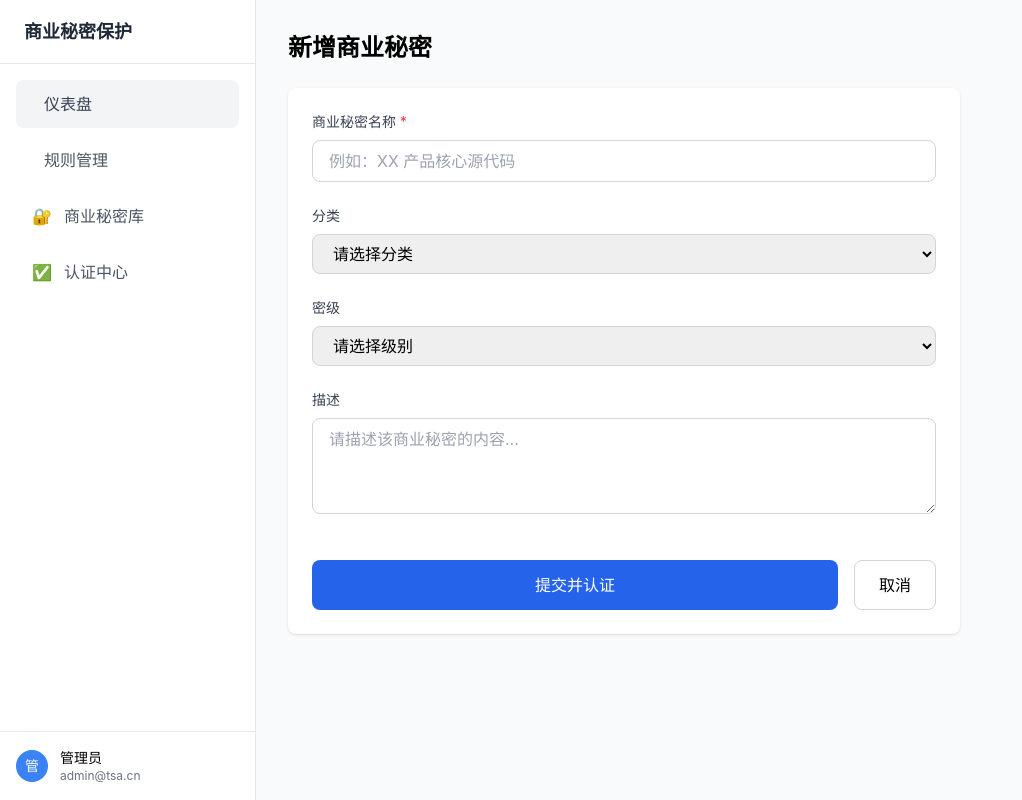
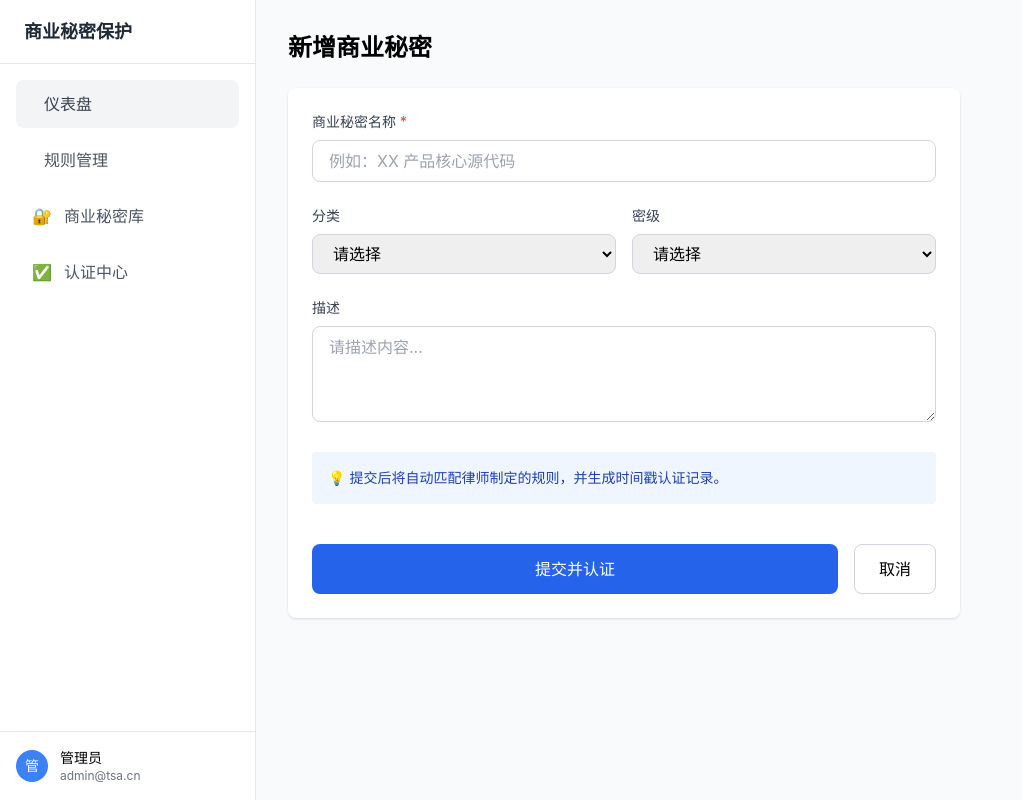
Before and after one commit to smknisyvecrix/trade-secret-demo, a Next.js app: page /secrets/new in a window 1280 px wide. Shown: the whole page, without its empty margins (0-1022 px from the left). Built offline with nearby package versions, Linux system fonts and the light colour scheme; no server answers.

Commit message:
实现新增秘密时的自动时间戳认证逻辑

```diff
--- a/src/app/secrets/new/page.tsx
+++ b/src/app/secrets/new/page.tsx
@@ -19,11 +19,11 @@ export default function NewSecretPage() {
     setLoading(true);
 
     try {
-      // 生成编号
+      // 1. 生成编号
       const code = 'TS-' + Date.now().toString().slice(-6);
 
-      // 插入数据到 Supabase
-      const { error } = await supabase
+      // 2. 插入商业秘密数据
+      const { data: secretData, error: secretError } = await supabase
         .from('trade_secrets')
         .insert({
           code: code,
@@ -32,16 +32,30 @@ export default function NewSecretPage() {
           category_id: formData.category_id || null,
           level_id: formData.level_id || null,
           status: 'active'
+        })
+        .select()
+        .single();
+
+      if (secretError) throw secretError;
+
+      // 3. 自动触发时间戳认证（核心逻辑！）
+      // 模拟调用时间戳 API，生成认证记录
+      const { error: certError } = await supabase
+        .from('timestamp_certifications')
+        .insert({
+          secret_id: secretData.id,
+          cert_type: 'create', // 创建认证
+          status: 'success',
+          certified_at: new Date().toISOString()
         });
 
-      if (error) throw error;
+      if (certError) throw certError;
 
-      // 成功后跳转到列表页
-      alert('新增成功！');
+      alert('✅ 新增成功！系统已自动完成时间戳认证。');
       router.push('/secrets');
       router.refresh();
     } catch (error) {
-      alert('新增失败：' + (error as any).message);
+      alert('操作失败：' + (error as any).message);
     } finally {
       setLoading(false);
     }
@@ -52,7 +66,6 @@ export default function NewSecretPage() {
       <h2 className="text-2xl font-bold mb-6">新增商业秘密</h2>
 
       <form onSubmit={handleSubmit} className="bg-white rounded-lg shadow p-6 space-y-6">
-        {/* 名称 */}
         <div>
           <label className="block text-sm font-medium text-gray-700 mb-2">
             商业秘密名称 <span className="text-red-500">*</span>
@@ -60,66 +73,52 @@ export default function NewSecretPage() {
           <input
             type="text"
             required
-            className="w-full border border-gray-300 rounded-lg px-4 py-2 focus:ring-2 focus:ring-blue-500 focus:border-blue-500"
+            className="w-full border border-gray-300 rounded-lg px-4 py-2 focus:ring-2 focus:ring-blue-500"
             placeholder="例如：XX 产品核心源代码"
             value={formData.name}
             onChange={(e) => setFormData({...formData, name: e.target.value})}
           />
         </div>
 
-        {/* 分类 */}
+        <div className="grid grid-cols-2 gap-4">
           <div>
             <label className="block text-sm font-medium text-gray-700 mb-2">分类</label>
-          <select
-            className="w-full border border-gray-300 rounded-lg px-4 py-2"
-            value={formData.category_id}
-            onChange={(e) => setFormData({...formData, category_id: e.target.value})}
-          >
-            <option value="">请选择分类</option>
+            <select className="w-full border border-gray-300 rounded-lg px-4 py-2"
+              value={formData.category_id} onChange={(e) => setFormData({...formData, category_id: e.target.value})}>
+              <option value="">请选择</option>
               <option value="1">技术信息</option>
               <option value="2">经营信息</option>
             </select>
           </div>
-
-        {/* 级别 */}
           <div>
             <label className="block text-sm font-medium text-gray-700 mb-2">密级</label>
-          <select
-            className="w-full border border-gray-300 rounded-lg px-4 py-2"
-            value={formData.level_id}
-            onChange={(e) => setFormData({...formData, level_id: e.target.value})}
-          >
-            <option value="">请选择级别</option>
+            <select className="w-full border border-gray-300 rounded-lg px-4 py-2"
+              value={formData.level_id} onChange={(e) => setFormData({...formData, level_id: e.target.value})}>
+              <option value="">请选择</option>
               <option value="1">核心</option>
               <option value="2">重要</option>
             </select>
           </div>
+        </div>
 
-        {/* 描述 */}
         <div>
           <label className="block text-sm font-medium text-gray-700 mb-2">描述</label>
-          <textarea
-            className="w-full border border-gray-300 rounded-lg px-4 py-2 h-24"
-            placeholder="请描述该商业秘密的内容..."
-            value={formData.description}
-            onChange={(e) => setFormData({...formData, description: e.target.value})}
-          />
+          <textarea className="w-full border border-gray-300 rounded-lg px-4 py-2 h-24"
+            placeholder="请描述内容..."
+            value={formData.description} onChange={(e) => setFormData({...formData, description: e.target.value})} />
         </div>
 
-        {/* 提交按钮 */}
+        <div className="bg-blue-50 p-4 rounded text-sm text-blue-800">
+          💡 提交后将自动匹配律师制定的规则，并生成时间戳认证记录。
+        </div>
+
         <div className="flex gap-4 pt-4">
-          <button
-            type="submit"
-            disabled={loading}
-            className="flex-1 bg-blue-600 text-white py-3 rounded-lg hover:bg-blue-700 disabled:opacity-50 disabled:cursor-not-allowed font-medium"
-          >
-            {loading ? '提交中...' : '提交并认证'}
+          <button type="submit" disabled={loading}
+            className="flex-1 bg-blue-600 text-white py-3 rounded-lg hover:bg-blue-700 disabled:opacity-50 font-medium">
+            {loading ? '正在认证中...' : '提交并认证'}
           </button>
-          <button
-            type="button"
-            onClick={() => router.back()}
-            className="px-6 py-3 border border-gray-300 rounded-lg hover:bg-gray-50"
-          >
+          <button type="button" onClick={() => router.back()}
+            className="px-6 py-3 border border-gray-300 rounded-lg hover:bg-gray-50">
             取消
           </button>
         </div>
```
Lines whose indentation alone changed are shown as unchanged.
